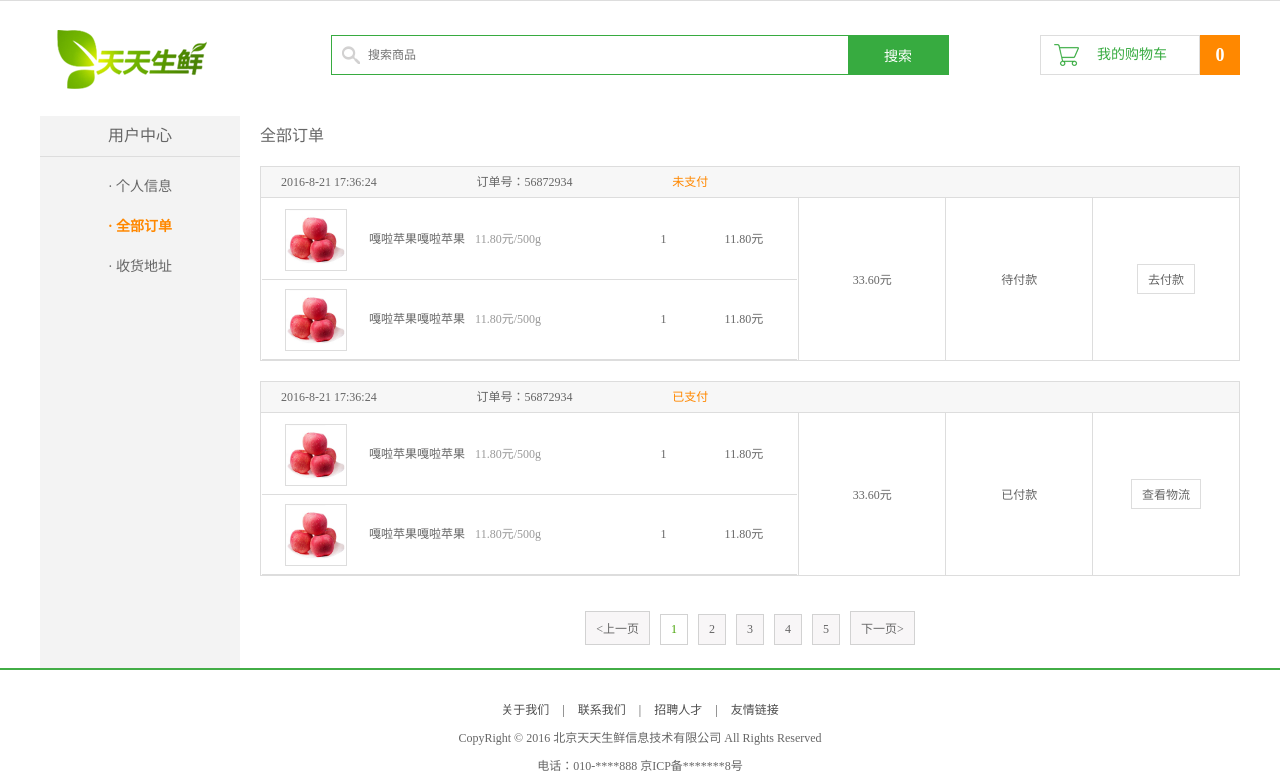
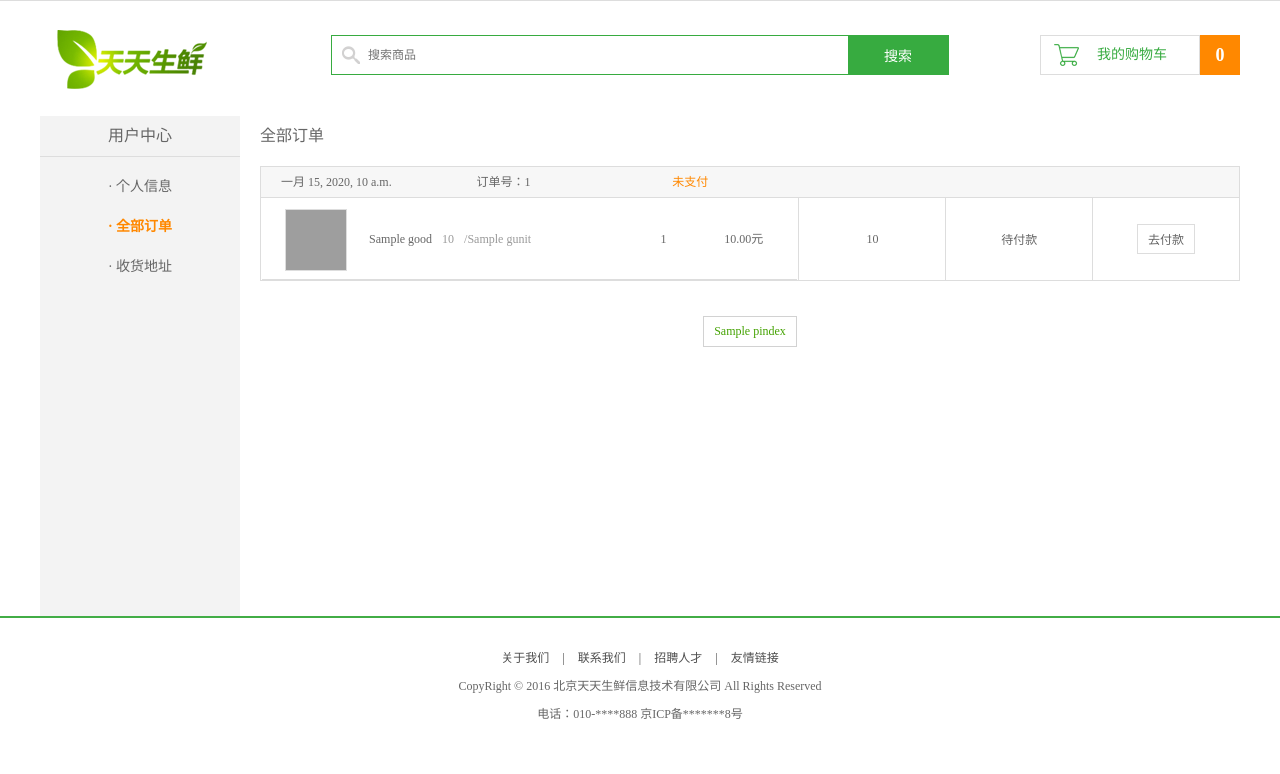
Before and after one commit to ihaocheng/Django, a Django app: template ttsx/templates/user/user_center_order.html in a window 1280 px wide. Shown: the part 29-803 px from the top of the page. After the commit the page ends 748 px from the top, so only its background shows below. Run offline with Django 3.2, Linux system fonts and the light colour scheme; the template is opened without the code that fills it: most values are stand-ins (such as "Sample title", 1, 10 or a date in 2020); parts of the project's set-up code (start-up, migrations or seed data) failed here and were passed over; grey boxes are pictures that could not be loaded.

Commit message:
项目完成回滚有bug

```diff
--- a/ttsx/static/css/main.css
+++ b/ttsx/static/css/main.css
@@ -483,7 +483,7 @@ html,body{height:100%}
 	z-index:1000;
 }
 
-.popup p{height:150px;line-height:150px;text-align:center;font-size:18px;}
+.popup p{height:150px;line-height:75px;text-align:center;font-size:18px;}
 
 .mask{width:100%;height:100%;position:fixed;left:0;top:0;background-color:#000;opacity:0.3;z-index:999;}
 
--- a/ttsx/templates/cart/cart.html
+++ b/ttsx/templates/cart/cart.html
@@ -161,7 +161,7 @@
         <form action="/cart/place_order/" method="post">
         {% csrf_token %}
 	<ul class="cart_list_td clearfix">
-		<li class="col01"><input type="checkbox" checked="" class="checkbox" value="{{ c.id }}" name="cart_list"></li>
+		<li class="col01"><input type="checkbox" checked="" class="checkbox" value="{{ c.goods.id }}" name="g_list"></li>
 		<li class="col02"><img src="/static/{{ c.goods.gpic }}"></li>
 		<li class="col03">{{ c.goods.gtitle }}<br><em>{{ c.goods.gprice }}元/{{ c.goods.gunit }}</em>
             <em>库存:</em><em>{{ c.goods.gstore }}</em></li>
--- a/ttsx/templates/user/user_center_order.html
+++ b/ttsx/templates/user/user_center_order.html
@@ -1,4 +1,17 @@
 {% extends 'base.html' %}
+
+{% block head %}
+    <script>
+    $(function () {
+
+        $("table").find(".col04").each(function () {
+            var price = $(this).siblings(".col02").children('em:first').text();
+            var count = $(this).siblings(".col03").text();
+            $(this).text(parseFloat(price*count).toFixed(2)+"元");
+        })
+    })
+    </script>
+{% endblock head %}
 
 {% block body %}
 
@@ -13,9 +26,10 @@
 		</div>
 		<div class="right_content clearfix">
 				<h3 class="common_title2">全部订单</h3>
+            {% for order in page %}
 				<ul class="order_list_th w978 clearfix">
-					<li class="col01">2016-8-21 17:36:24</li>
-					<li class="col02">订单号：56872934</li>
+					<li class="col01">{{ order.order_time }}</li>
+					<li class="col02">订单号：{{ order.orderid }}</li>
 					<li class="col02 stress">未支付</li>
 				</ul>
 
@@ -23,63 +37,27 @@
 					<tbody>
 						<tr>
 							<td width="55%">
+                                {% for i in order.orderdetail_set.all %}
 								<ul class="order_goods_list clearfix">
-									<li class="col01"><img src="images/goods02.jpg"></li>
-									<li class="col02">嘎啦苹果嘎啦苹果<em>11.80元/500g</em></li>
-									<li class="col03">1</li>
-									<li class="col04">11.80元</li>
+									<li class="col01"><img src="/static/{{ i.goods.gpic }}"></li>
+                                    <li class="col02">{{ i.goods.gtitle|truncatechars:16 }}<em>{{ i.price }}</em><em>/{{ i.goods.gunit }}</em></li>
+									<li class="col03">{{ i.count }}</li>
+									<li class="col04" >0元</li>
 								</ul>
-								<ul class="order_goods_list clearfix">
-									<li class="col01"><img src="images/goods02.jpg"></li>
-									<li class="col02">嘎啦苹果嘎啦苹果<em>11.80元/500g</em></li>
-									<li class="col03">1</li>
-									<li class="col04">11.80元</li>
-								</ul>
+                                {% endfor %}
 							</td>
-							<td width="15%">33.60元</td>
+							<td width="15%">{{ order.total }}</td>
 							<td width="15%">待付款</td>
 							<td width="15%"><a href="#" class="oper_btn">去付款</a></td>
 						</tr>
 					</tbody>
 				</table>
-
-				<ul class="order_list_th w978 clearfix">
-					<li class="col01">2016-8-21 17:36:24</li>
-					<li class="col02">订单号：56872934</li>
-					<li class="col02 stress">已支付</li>
-				</ul>
-				<table class="order_list_table w980">
-					<tbody>
-						<tr>
-							<td width="55%">
-								<ul class="order_goods_list clearfix">
-									<li class="col01"><img src="images/goods02.jpg"></li>
-									<li class="col02">嘎啦苹果嘎啦苹果<em>11.80元/500g</em></li>
-									<li class="col03">1</li>
-									<li class="col04">11.80元</li>
-								</ul>
-								<ul class="order_goods_list clearfix">
-									<li class="col01"><img src="images/goods02.jpg"></li>
-									<li class="col02">嘎啦苹果嘎啦苹果<em>11.80元/500g</em></li>
-									<li class="col03">1</li>
-									<li class="col04">11.80元</li>
-								</ul>
-							</td>
-							<td width="15%">33.60元</td>
-							<td width="15%">已付款</td>
-							<td width="15%"><a href="#" class="oper_btn">查看物流</a></td>
-						</tr>
-					</tbody>
-				</table>
+				{% endfor %}
 
 				<div class="pagenation">
-					<a href="#"><上一页</a>
-					<a href="#" class="active">1</a>
-					<a href="#">2</a>
-					<a href="#">3</a>
-					<a href="#">4</a>
-					<a href="#">5</a>
-					<a href="#">下一页></a>
+                    {% for pindex in plist %}
+					<a href="#" class="active">{{ pindex }}</a>
+                    {% endfor %}
 				</div>
 		</div>
 	</div>
--- a/ttsx/ttsx_cart/views.py
+++ b/ttsx/ttsx_cart/views.py
@@ -66,10 +66,10 @@ def place_order(request):
     uname = request.session.get('uname')
     cart_sum = request.session.get('cart_sum')
 
-    cart_list = request.POST.getlist('cart_list')
-    cart1 =CartInfo.objects.filter(id__in=cart_list)
+    g_list = request.POST.getlist('g_list')
+    cart1 =CartInfo.objects.filter(goods__in=g_list, user__uname=uname)
     user = cart1[0].user
 
     context = {'title':'确认订单', 'uname':uname, 'cart_sum':cart_sum,
-               'user':user, 'cart':cart1, 'cartids':','.join(cart_list)}
+               'user':user, 'cart':cart1, 'gids':','.join(g_list)}
     return render(request,'cart/place_order.html',context)
```
Also changed, not shown: ttsx/templates/cart/place_order.html (+67 -13 lines), ttsx/ttsx_user/views.py (+9 -5 lines).
